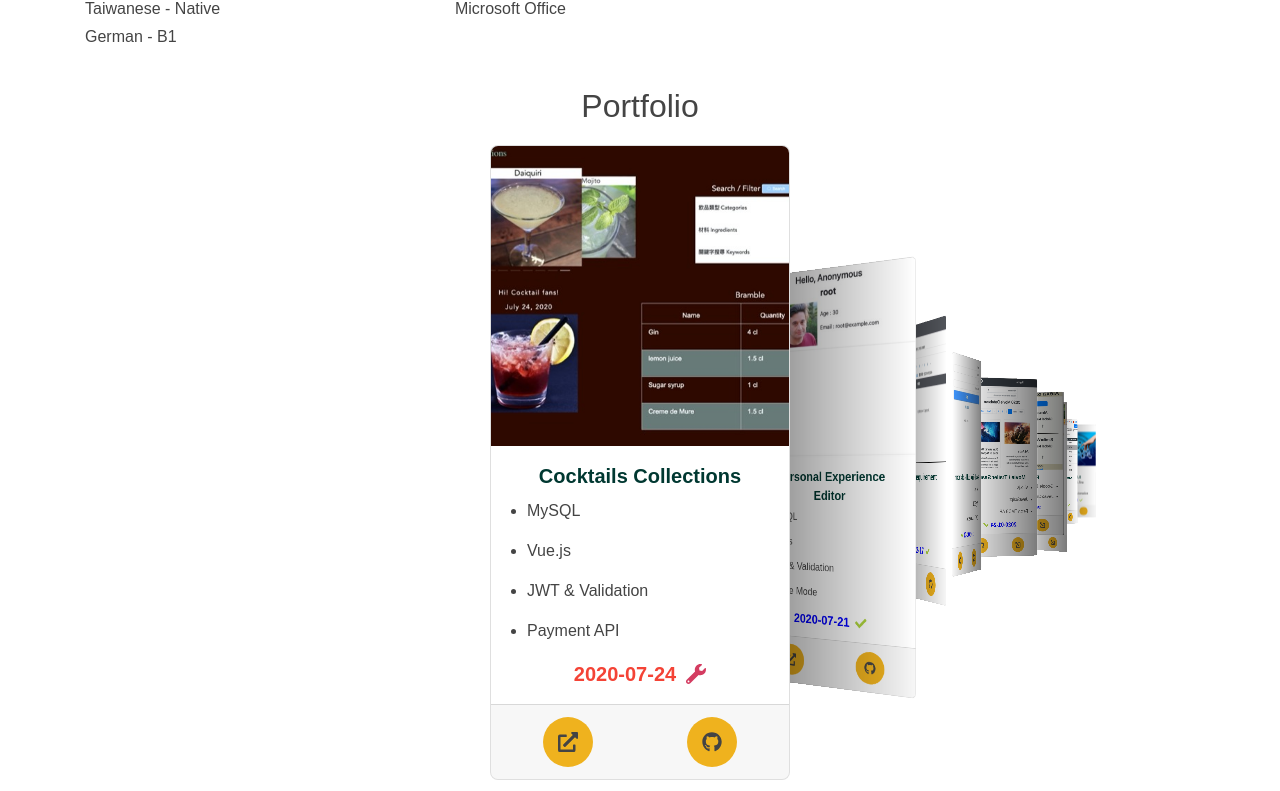
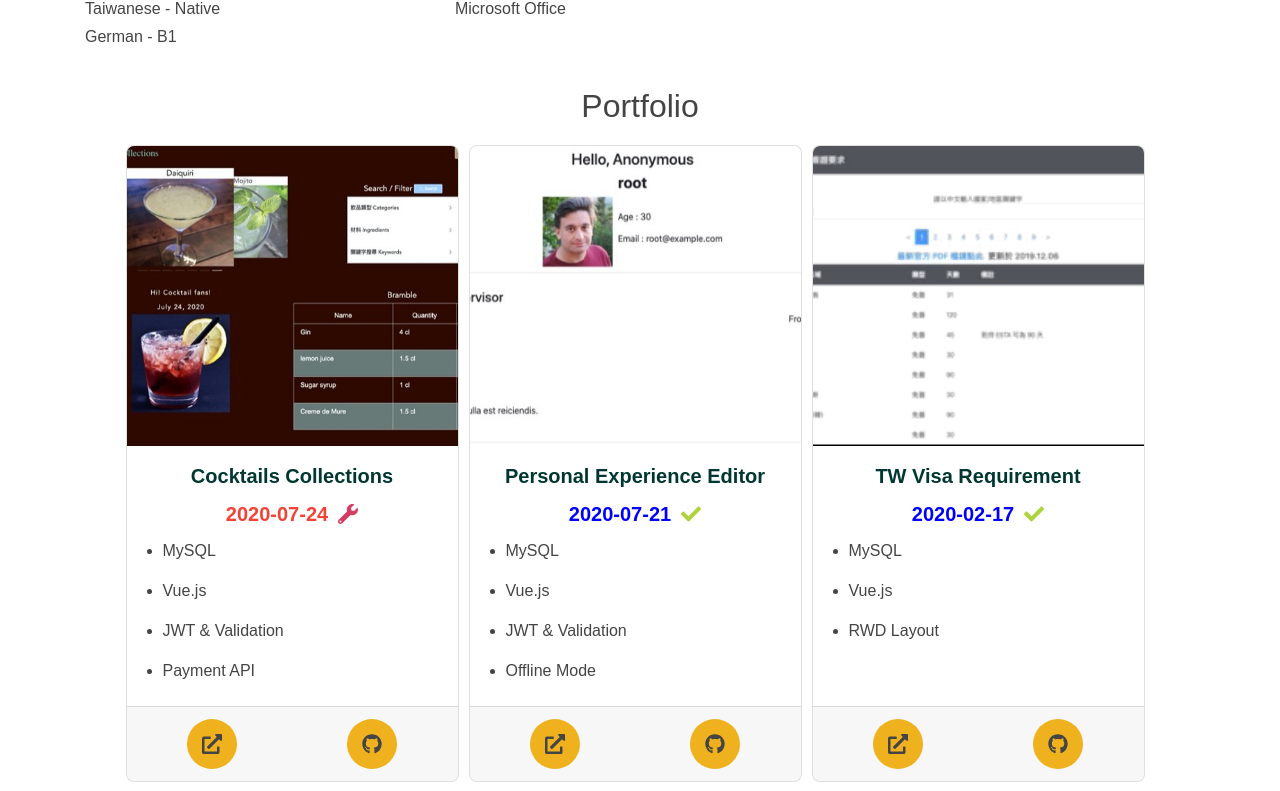
Before and after one commit to andy922200/CV-Resume, a Vue app: page / in a window 1280 px wide. Shown: the part 1792-2583 px from the top of the page. Built offline with nearby package versions, Linux system fonts and the light colour scheme.

Commit message:
remove swiper

```diff
--- a/package.json
+++ b/package.json
@@ -14,7 +14,6 @@
     "@fortawesome/vue-fontawesome": "^0.1.10",
     "bootstrap-vue": "^2.15.0",
     "core-js": "^3.6.5",
-    "swiper": "^6.0.4",
     "vue": "^2.6.11",
     "vue-router": "^3.2.0",
     "vuex": "^3.4.0"
--- a/src/components/Portfolio.vue
+++ b/src/components/Portfolio.vue
@@ -3,14 +3,8 @@
     <div class="row">
       <div class="col-12">
         <h3 class="portfolio__title">Portfolio</h3>
-        <div class="swiper-container">
-          <div class="swiper-wrapper">
-            <div
-              class="swiper-slide"
-              v-for="(project, index) in projects"
-              :key="index"
-            >
-              <div class="card">
+        <div class="cards-wrapper">
+          <div class="card" v-for="(project, index) in projects" :key="index">
             <img
               :src="`${project.thumb_img}`"
               :alt="`port-folio-${index}`"
@@ -19,11 +13,6 @@
 
             <div class="card__body">
               <h3 class="card__body__title">{{ project.title }}</h3>
-                  <div class="card-text">
-                    <ul v-for="(item, index) in project.listItems" :key="index">
-                      <li>{{ item }}</li>
-                    </ul>
-                  </div>
               <span
                 class="card__body__finishedTime"
                 :class="
@@ -43,6 +32,11 @@
                   class="card-body__icon card-body__icon--wrench"
                 />
               </span>
+              <div class="card-text">
+                <ul v-for="(item, index) in project.listItems" :key="index">
+                  <li>{{ item }}</li>
+                </ul>
+              </div>
             </div>
 
             <div class="card-footer">
@@ -55,12 +49,8 @@
                     />
                   </a>
                 </div>
-                    <div class="circle">
-                      <a
-                        target="_blank"
-                        v-if="project.github_url"
-                        :href="project.github_url"
-                      >
+                <div class="circle" v-if="project.github_url">
+                  <a target="_blank" :href="project.github_url">
                     <font-awesome-icon
                       :icon="['fab', 'github']"
                       class="card-footer__icon"
@@ -74,16 +64,11 @@
       </div>
     </div>
   </div>
-    </div>
-  </div>
 </template>
 
 <script>
-import { SwiperInstance } from "./../utils/mixins";
-
 export default {
   name: "Portfolio",
-  mixins: [SwiperInstance],
   data() {
     return {
       projects: [
@@ -187,29 +172,8 @@ export default {
           web_url: "https://tinyurl.com/y6kyxfn8",
           github_url: null
         }
-      ],
-      swiperOptions: {
-        effect: "coverflow",
-        slidesPerView: "auto",
-        centeredSlides: true,
-        initialSlide: 0,
-        coverflowEffect: {
-          slideShadows: true,
-          rotate: 20,
-          stretch: 0,
-          depth: 350,
-          modifier: 2
-        }
-      }
+      ]
     };
-  },
-  mounted() {
-    this.initSwiper();
-  },
-  methods: {
-    initSwiper() {
-      this.createNewSwiper(".swiper-container", this.swiperOptions);
-    }
   }
 };
 </script>
--- a/src/styles/Portfolio.scss
+++ b/src/styles/Portfolio.scss
@@ -9,18 +9,23 @@
       font-size:26px;
     }
   }
+  .cards-wrapper{
+    display: flex;
+    flex-wrap:wrap;
+    justify-content: center;
+  }
 }
 
-.swiper-container {
-  width: 100%;
-  .swiper-slide {
-    width: auto !important;
-  }
 .card {
-    width: 300px;
+  width: 30%;
+  margin: 0px 10px 10px 0px;
   border-radius: 8px;
   background: white;
   overflow: hidden;
+  @include bigTablet{
+    width:100%;
+    margin-bottom: 10px;
+  }
   .card__img {
     display: block;
     width: 100%;
@@ -32,6 +37,7 @@
     padding: 15px 20px;
     font-weight: 600;
     text-align: center;
+    height:260px;
     h3{
       font-size: 1.25rem;
       line-height: 1.5;
@@ -39,6 +45,9 @@
     .card__body__title{
       color:#003831;
       font-weight:bold;
+      @include mobile{
+        font-size:18px;
+      }
     }
     .card-text{
       ul{
@@ -46,11 +55,15 @@
         text-align: left;
         font-weight: normal;
       }
+      @include mobile{
+        font-size:16px;
+      }
     }
     .card__body__finishedTime{
+      display:inline-block;
       font-size: 1.25rem;
       color: #f44336;
-        margin-right: 10px;
+      margin: 0px 10px 10px 0px;
       &.card__body__finishedTime--blue{
         color:blue;
       }
@@ -87,4 +100,3 @@
     }
   }
 }
-}
--- a/src/utils/mixins.js
+++ /dev/null
@@ -1,10 +0,0 @@
-import Swiper from "swiper/bundle";
-import "swiper/swiper-bundle.min.css";
-
-export const SwiperInstance = {
-  methods: {
-    createNewSwiper(idName, options) {
-      return new Swiper(idName, options);
-    }
-  }
-};
```
Also changed, not shown: 1 other file (tests, documents, lock files or other folders). Lines whose indentation alone changed are shown as unchanged.
